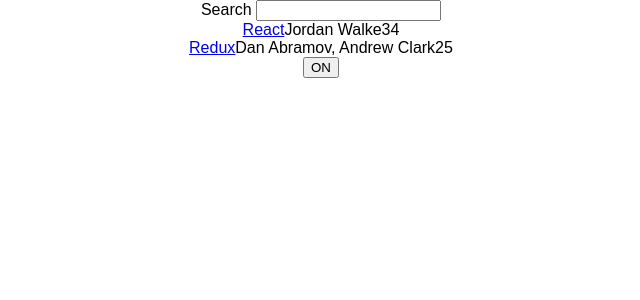
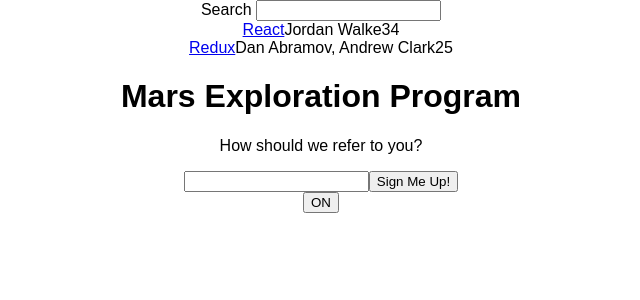
Before and after one commit to ccalbaugh/hackernews2, a React (Create React App) app: page / in a window 1280 px wide. Shown: the top 300 px of the page, without its empty margins (319-959 px from the left). Built offline with nearby package versions, Linux system fonts and the light colour scheme.

Commit message:
Add SignUpDialog for space program.

```diff
--- a/src/App.js
+++ b/src/App.js
@@ -54,7 +54,7 @@
           Search
         </Search>
         <Table list={list} pattern={query} />
-
+        <SignUpDialog />
         <Toggle />
       </div>
     );
@@ -94,4 +94,48 @@
 
 }
 
+function Dialog(props) {
+  return (
+    <div className="Dialog">
+      <h1 className="Dialog-title">
+        {props.title}
+      </h1>
+      <p className="Dialog-message">
+        {props.message}
+      </p>
+      {props.children}
+    </div>
+  );
+}
+
+class SignUpDialog extends React.Component {
+  constructor(props) {
+    super(props);
+    this.handleChange = this.handleChange.bind(this);
+    this.handleSignUp = this.handleSignUp.bind(this);
+    this.state = {login: ''};
+  }
+
+  render() {
+    return(
+      <Dialog title="Mars Exploration Program"
+              message="How should we refer to you?">
+        <input value={this.state.login}
+               onChange={this.handleChange} />
+        <button onClick={this.handleSignUp}>
+          Sign Me Up!
+        </button>
+      </Dialog>
+    );
+  }
+
+  handleChange(e) {
+    this.setState({login: e.target.value});
+  }
+
+  handleSignUp() {
+    alert(`Welcome aboard, ${this.state.login}!`);
+  }
+}
+
 export default App;
```
